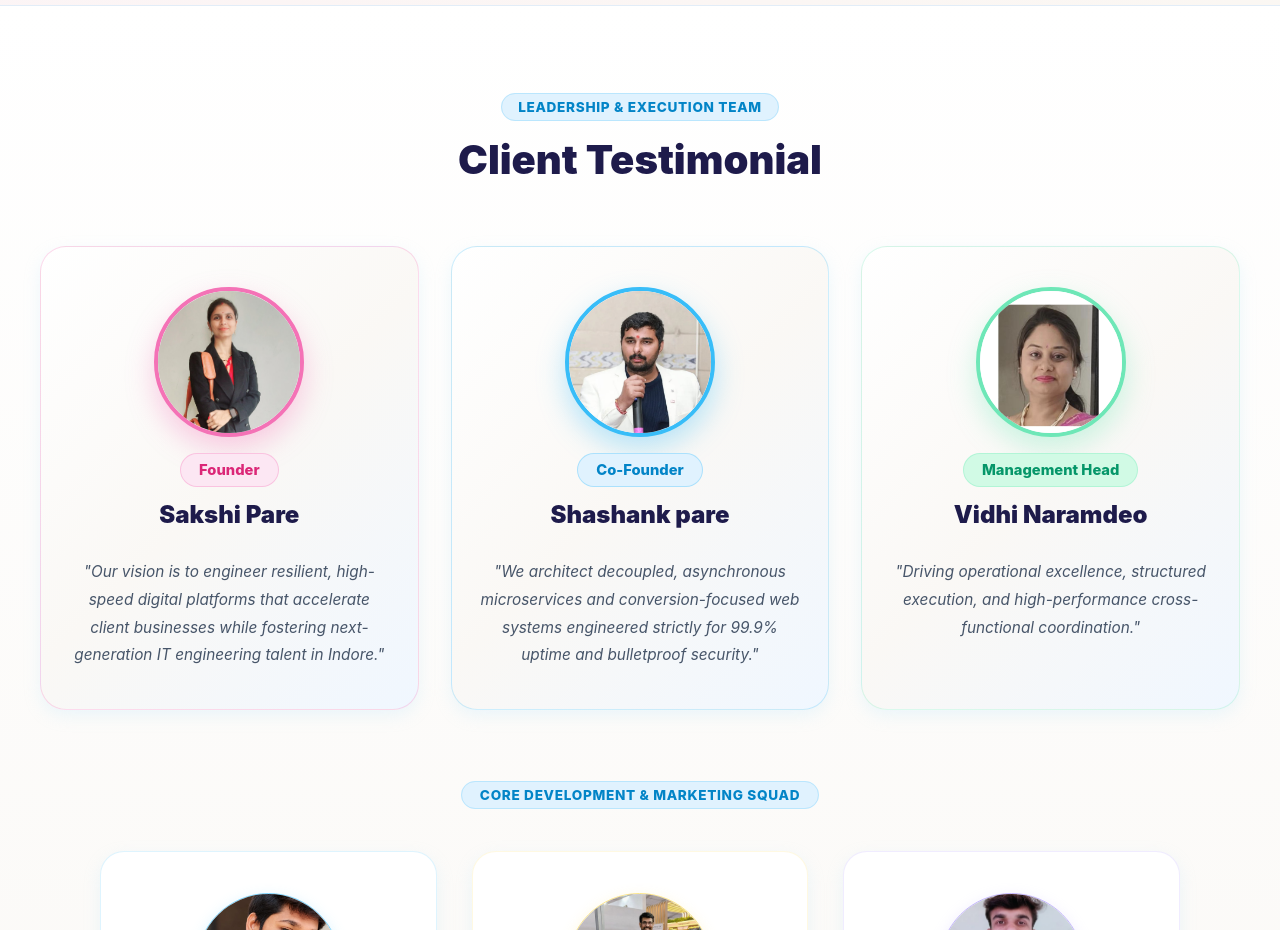
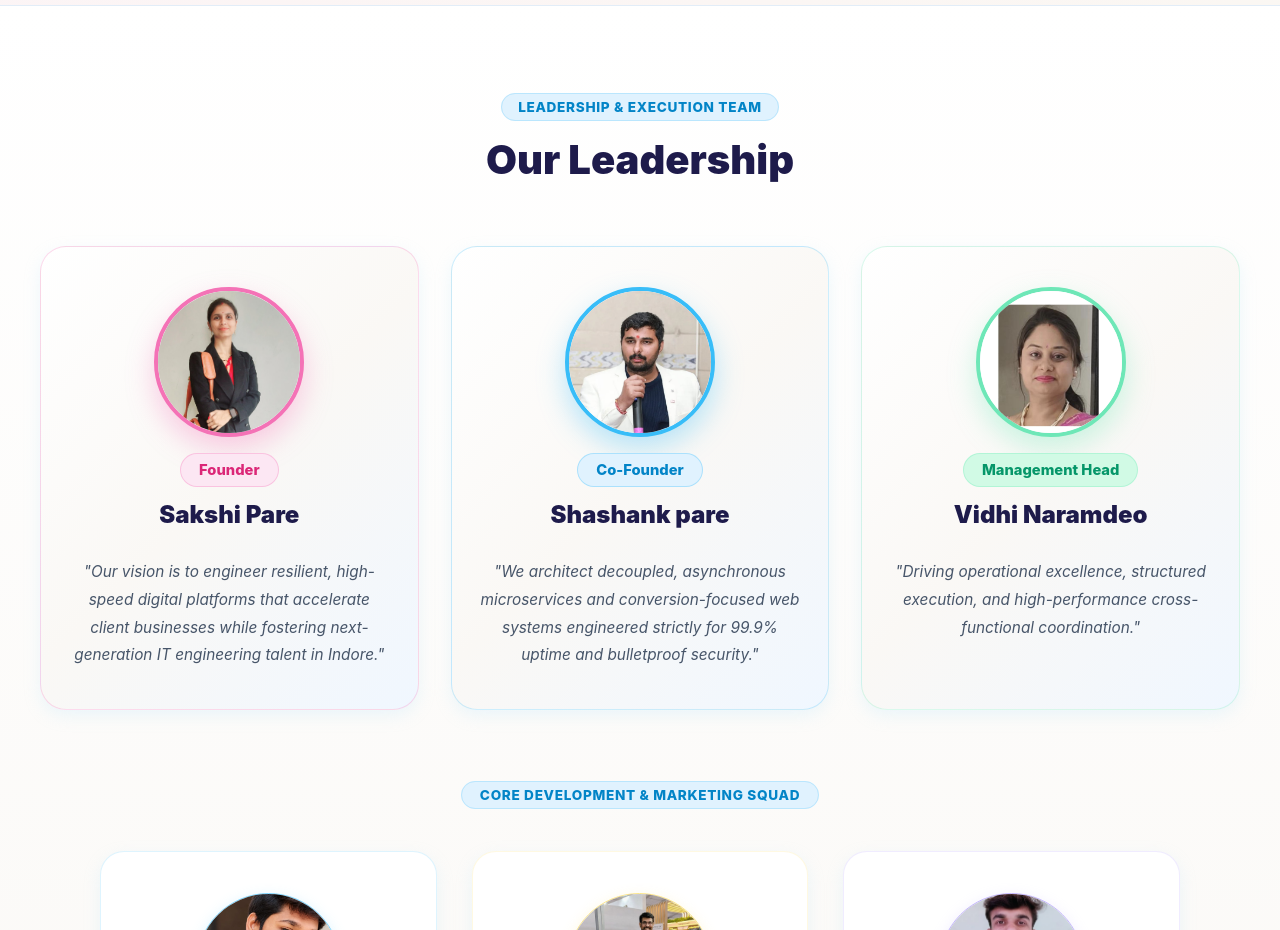
Before and after one commit to pritam543/smu-nexora-website, a React (Vite) app in the folder frontend/: page /#home in a window 1280 px wide. Shown: the part 1200-2130 px from the top of the page. Built offline with nearby package versions, Linux system fonts and the light colour scheme.

Commit message:
client testimonial change to our leadership

```diff
--- a/frontend/src/App.jsx
+++ b/frontend/src/App.jsx
@@ -666,7 +666,7 @@ export default function App() {
                       Leadership & Execution Team
                     </span>
                     <h2 style={{ fontSize: '2.5rem', fontWeight: '900', margin: '12px 0 0 0', color: '#1e1b4b' }}>
-                      Client Testimonial
+                      Our Leadership
                     </h2>
                   </div>
 
```
